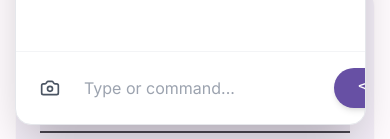
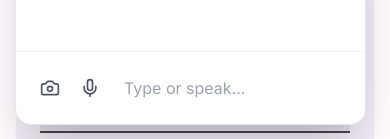
Before and after one commit to SA-SUJON/TradesMen, a React (Vite) app: page / in a window 390 px wide. Both pictures are taken after a click on the button 338 px from the left and 792 px from the top of the page. Shown: the part 623-762 px from the top of the page. Built offline with nearby package versions, Linux system fonts and the light colour scheme; no server answers.

Commit message:
feat(AIAssistant): Add speech recognition support
Integrates Web Speech API for voice input in the AI assistant. Includes microphone toggle and handles speech processing.

```diff
--- a/components/AIAssistant.tsx
+++ b/components/AIAssistant.tsx
@@ -3,7 +3,7 @@ import { useAI } from '../contexts/AIContext';
 import { useTheme } from '../contexts/ThemeContext';
 import { getThemeClasses } from '../utils/themeUtils';
 import { motion, AnimatePresence } from 'framer-motion';
-import { Sparkles, Send, X, Camera, Image as ImageIcon, Loader2 } from 'lucide-react';
+import { Sparkles, Send, X, Camera, Image as ImageIcon, Loader2, Mic, MicOff } from 'lucide-react';
 import { Button, Input } from './ui/BaseComponents';
 
 const AIAssistant: React.FC = () => {
@@ -12,8 +12,10 @@ const AIAssistant: React.FC = () => {
   const styles = getThemeClasses(theme);
 
   const [input, setInput] = useState('');
+  const [isListening, setIsListening] = useState(false);
   const messagesEndRef = useRef<HTMLDivElement>(null);
   const fileInputRef = useRef<HTMLInputElement>(null);
+  const recognitionRef = useRef<any>(null);
 
   const scrollToBottom = () => {
     messagesEndRef.current?.scrollIntoView({ behavior: "smooth" });
@@ -22,6 +24,40 @@ const AIAssistant: React.FC = () => {
   useEffect(() => {
     scrollToBottom();
   }, [messages, isOpen]);
+
+  // Initialize Speech Recognition
+  useEffect(() => {
+    if (typeof window !== 'undefined') {
+        const SpeechRecognition = (window as any).webkitSpeechRecognition || (window as any).SpeechRecognition;
+        if (SpeechRecognition) {
+            const recognition = new SpeechRecognition();
+            recognition.continuous = false;
+            recognition.interimResults = true;
+            recognition.lang = 'en-US';
+
+            recognition.onstart = () => setIsListening(true);
+
+            recognition.onresult = (event: any) => {
+                let transcript = '';
+                for (let i = event.resultIndex; i < event.results.length; ++i) {
+                    transcript += event.results[i][0].transcript;
+                }
+                setInput(transcript);
+            };
+
+            recognition.onend = () => {
+                setIsListening(false);
+            };
+
+            recognition.onerror = (event: any) => {
+                console.error("Speech recognition error", event.error);
+                setIsListening(false);
+            };
+
+            recognitionRef.current = recognition;
+        }
+    }
+  }, []);
 
   const handleSend = () => {
     if (!input.trim()) return;
@@ -43,6 +79,20 @@ const AIAssistant: React.FC = () => {
         sendMessage("Please scan this memo and add items to inventory.", base64String);
       };
       reader.readAsDataURL(file);
+    }
+  };
+
+  const handleMicClick = () => {
+    if (!recognitionRef.current) {
+        alert("Voice recognition not supported in this browser.");
+        return;
+    }
+
+    if (isListening) {
+        recognitionRef.current.stop();
+    } else {
+        setInput(''); // Clear input for new command
+        recognitionRef.current.start();
     }
   };
 
@@ -125,6 +175,9 @@ const AIAssistant: React.FC = () => {
                     ref={fileInputRef}
                     onChange={handleFileUpload}
                 />
+
+                {/* Tools: Camera & Mic */}
+                <div className="flex items-center gap-1">
                     <button
                         onClick={() => fileInputRef.current?.click()}
                         className={`p-2 rounded-full transition-colors ${theme === 'glass' ? 'hover:bg-white/20 text-white' : 'hover:bg-gray-100 text-gray-600'}`}
@@ -132,12 +185,26 @@ const AIAssistant: React.FC = () => {
                     >
                         <Camera className="w-5 h-5" />
                     </button>
+                    <button
+                        onClick={handleMicClick}
+                        className={`p-2 rounded-full transition-colors ${
+                            isListening
+                                ? 'bg-red-500 text-white animate-pulse'
+                                : theme === 'glass'
+                                    ? 'hover:bg-white/20 text-white'
+                                    : 'hover:bg-gray-100 text-gray-600'
+                        }`}
+                        title="Voice Command"
+                    >
+                        {isListening ? <MicOff className="w-5 h-5" /> : <Mic className="w-5 h-5" />}
+                    </button>
+                </div>
 
                 <input
                   value={input}
                   onChange={(e) => setInput(e.target.value)}
                   onKeyPress={handleKeyPress}
-                  placeholder="Type or command..."
+                  placeholder={isListening ? "Listening..." : "Type or speak..."}
                   className={`flex-grow bg-transparent outline-none px-2 ${theme === 'glass' ? 'text-white placeholder-white/50' : 'text-gray-800'}`}
                 />
 
```
Lines whose indentation alone changed are shown as unchanged.
